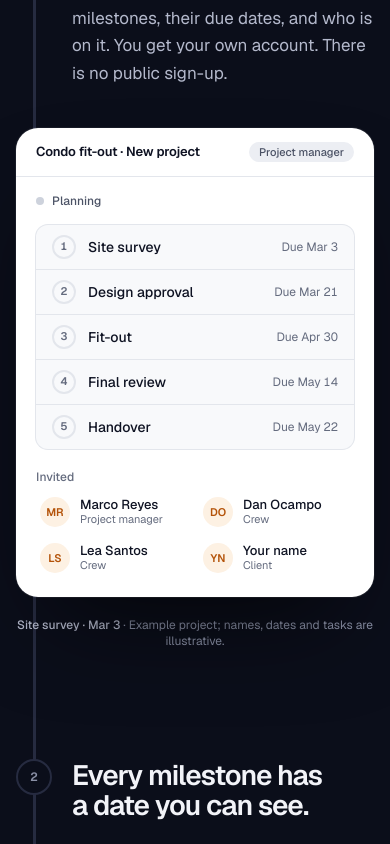
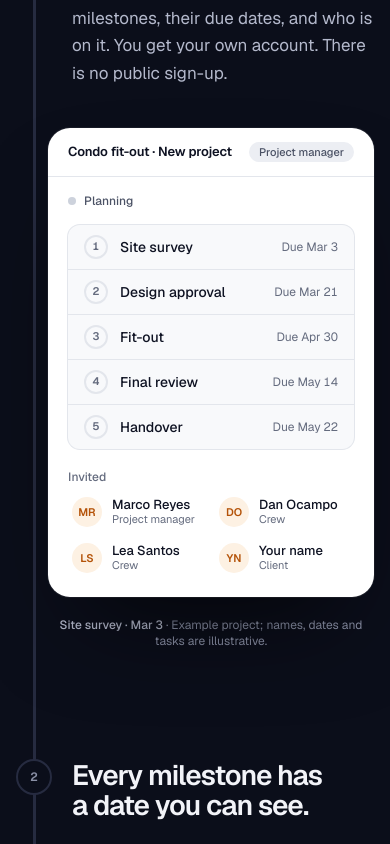
Before and after one commit to twtjosh/Proximatrax, a Next.js app: page / in a window 390 px wide. Shown: the part 1480-2324 px from the top of the page. Built offline with nearby package versions, Linux system fonts and the light colour scheme.

Commit message:
Keep the journey windows beside the route line on phones instead of over it

```diff
--- a/components/landing/landing-page.tsx
+++ b/components/landing/landing-page.tsx
@@ -215,7 +215,8 @@ function Stop({ index, reached, current, nodeRef }: {
         </h3>
         <p className="mt-5 max-w-[34rem] text-[17px] leading-relaxed text-pretty text-land-ink-2">{stop.body}</p>
       </div>
-      <div className="relative mt-10 -ml-14 sm:-ml-20 lg:hidden">
+      {/* Pulled left only to just past the track (17px / 23px), so the line runs beside the window, not under it. */}
+      <div className="relative mt-10 -ml-6 sm:-ml-10 lg:hidden">
         <Window play={seen}/>
         <WindowCaption index={index}/>
       </div>
```
